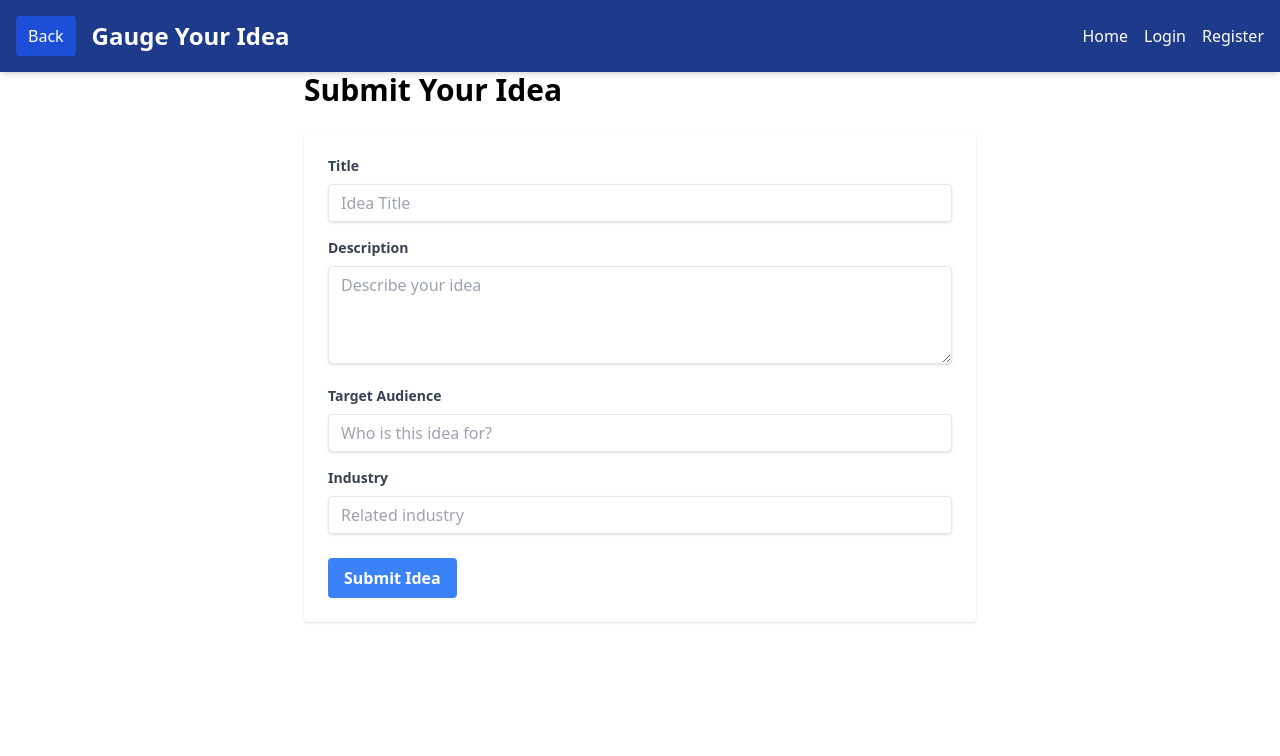
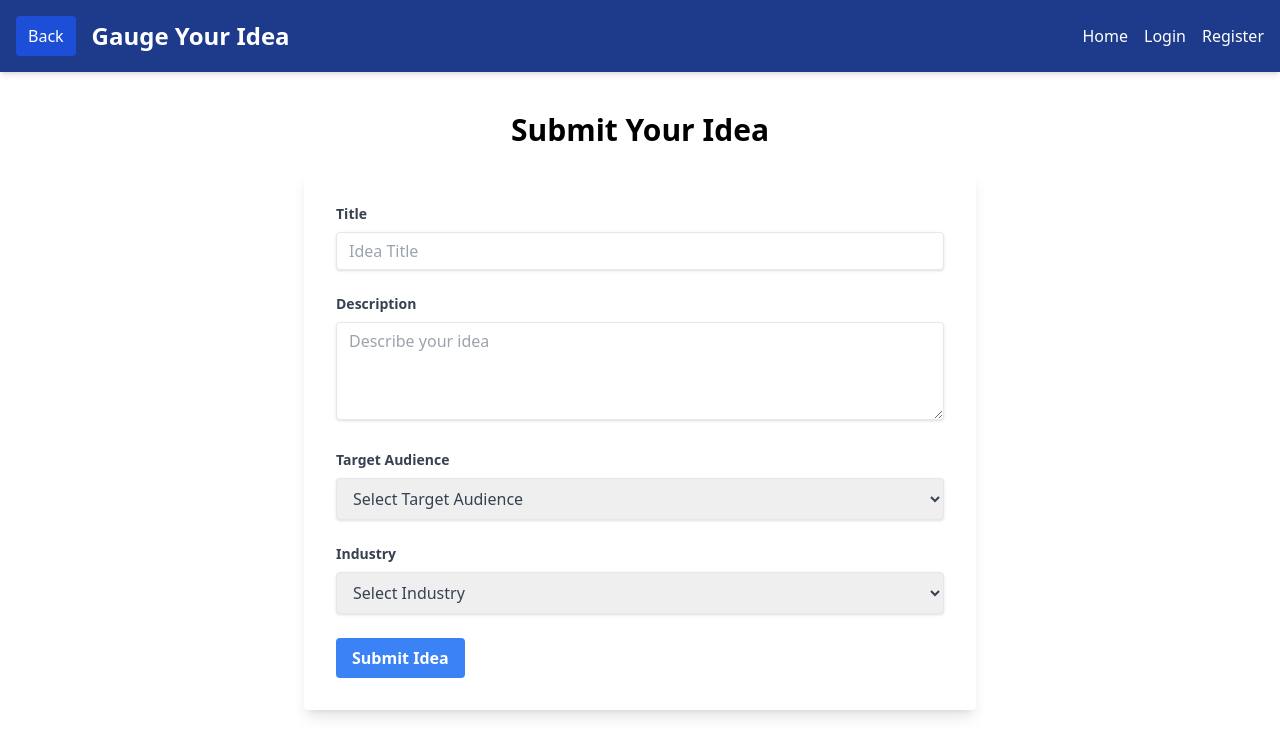
Before and after one commit to dennisyd/gauge-your-idea, a React (Create React App) app: page /submit-idea in a window 1280 px wide. Shown: the top 756 px of the page. Built offline with nearby package versions, Linux system fonts and the light colour scheme.

Commit message:
Added dropdowns

```diff
--- a/package.json
+++ b/package.json
@@ -19,6 +19,7 @@
     "react-dom": "^18.2.0",
     "react-router-dom": "^6.26.2",
     "react-scripts": "^5.0.1",
+    "react-select": "^5.8.1",
     "web-vitals": "^2.1.4"
   },
   "scripts": {
--- a/src/components/SubmitIdea.js
+++ /dev/null
@@ -1,166 +0,0 @@
-import React, { useState, useCallback, useContext } from 'react';
-import axios from 'axios';
-import { AuthContext } from '../context/AuthContext';
-import { useNavigate } from 'react-router-dom';
-import Navbar from '../components/Navbar';
-
-function SubmitIdea() {
-  const { auth } = useContext(AuthContext);
-  const navigate = useNavigate();
-  const [title, setTitle] = useState('');
-  const [description, setDescription] = useState('');
-  const [targetAudience, setTargetAudience] = useState('');
-  const [industry, setIndustry] = useState('');
-  const [error, setError] = useState('');
-  const [success, setSuccess] = useState('');
-
-  const sanitizeInput = useCallback((input) => {
-    return input.replace(/[^\x20-\x7E]/g, '').trim();
-  }, []);
-
-  const handleChange = useCallback(
-    (setter) => (e) => {
-      const sanitizedValue = sanitizeInput(e.target.value);
-      setter(sanitizedValue);
-    },
-    [sanitizeInput]
-  );
-
-  const handleSubmit = async (e) => {
-    e.preventDefault();
-    setError('');
-    setSuccess('');
-
-    const sanitizedTitle = sanitizeInput(title);
-    const sanitizedDescription = sanitizeInput(description);
-    const sanitizedTargetAudience = sanitizeInput(targetAudience);
-    const sanitizedIndustry = sanitizeInput(industry);
-
-    if (!sanitizedTitle || !sanitizedDescription) {
-      setError('Title and description are required.');
-      return;
-    }
-
-    try {
-      const token = auth.token;
-      if (!token) {
-        throw new Error('No authentication token found');
-      }
-
-      const response = await axios.post(
-        '/api/ideas',
-        {
-          title: sanitizedTitle,
-          description: sanitizedDescription,
-          targetAudience: sanitizedTargetAudience,
-          industry: sanitizedIndustry,
-        },
-        {
-          headers: { Authorization: `Bearer ${token}` },
-        }
-      );
-
-      if (response.status === 201) {
-        setSuccess('Idea submitted successfully!');
-        setTitle('');
-        setDescription('');
-        setTargetAudience('');
-        setIndustry('');
-        setTimeout(() => {
-          navigate('/app');
-        }, 1500);
-      } else {
-        throw new Error('Unexpected response from server');
-      }
-    } catch (err) {
-      console.error('Error submitting idea:', err);
-      setError(err.response?.data?.message || 'Failed to submit idea. Please try again.');
-    }
-  };
-
-  return (
-    <>
-      <Navbar /> {/* Make sure the Navbar is correctly added */}
-      <div className="flex items-center justify-center min-h-screen bg-gray-100 p-8">
-        <div className="bg-white w-full max-w-3xl p-10 rounded-lg shadow-md border border-gray-200">
-          <h2 className="text-3xl font-bold text-center mb-8 text-blue-900">Submit Your Idea</h2>
-          {error && <div className="text-red-500 text-center mb-4">{error}</div>}
-          {success && <div className="text-green-500 text-center mb-4">{success}</div>}
-          <form onSubmit={handleSubmit} className="space-y-6">
-            {/* Title */}
-            <div>
-              <label htmlFor="title" className="block text-sm font-medium text-gray-800 mb-1">
-                Title
-              </label>
-              <input
-                id="title"
-                type="text"
-                className="w-full px-4 py-3 border border-gray-300 rounded-lg focus:outline-none focus:ring-2 focus:ring-blue-500"
-                value={title}
-                onChange={handleChange(setTitle)}
-                required
-                maxLength={100}
-                placeholder="Enter your idea title"
-              />
-            </div>
-            {/* Description */}
-            <div>
-              <label htmlFor="description" className="block text-sm font-medium text-gray-800 mb-1">
-                Description
-              </label>
-              <textarea
-                id="description"
-                className="w-full px-4 py-3 border border-gray-300 rounded-lg focus:outline-none focus:ring-2 focus:ring-blue-500"
-                value={description}
-                onChange={handleChange(setDescription)}
-                required
-                rows="4"
-                maxLength={1000}
-                placeholder="Describe your idea"
-              ></textarea>
-            </div>
-            {/* Target Audience */}
-            <div>
-              <label htmlFor="targetAudience" className="block text-sm font-medium text-gray-800 mb-1">
-                Target Audience
-              </label>
-              <input
-                id="targetAudience"
-                type="text"
-                className="w-full px-4 py-3 border border-gray-300 rounded-lg focus:outline-none focus:ring-2 focus:ring-blue-500"
-                value={targetAudience}
-                onChange={handleChange(setTargetAudience)}
-                maxLength={100}
-                placeholder="Who is this idea for?"
-              />
-            </div>
-            {/* Industry */}
-            <div>
-              <label htmlFor="industry" className="block text-sm font-medium text-gray-800 mb-1">
-                Industry
-              </label>
-              <input
-                id="industry"
-                type="text"
-                className="w-full px-4 py-3 border border-gray-300 rounded-lg focus:outline-none focus:ring-2 focus:ring-blue-500"
-                value={industry}
-                onChange={handleChange(setIndustry)}
-                maxLength={100}
-                placeholder="Related industry"
-              />
-            </div>
-            {/* Submit Button */}
-            <button
-              type="submit"
-              className="w-full bg-blue-600 text-white py-3 rounded-lg hover:bg-blue-700 transition duration-300 font-semibold"
-            >
-              Submit Idea
-            </button>
-          </form>
-        </div>
-      </div>
-    </>
-  );
-}
-
-export default SubmitIdea;
--- a/src/pages/SubmitIdea.js
+++ b/src/pages/SubmitIdea.js
@@ -1,4 +1,5 @@
-// File: src/pages/SubmitIdea.js
+// SubmitIdea.jsx
+
 import React, { useState } from 'react';
 import { useNavigate } from 'react-router-dom';
 import axios from 'axios';
@@ -21,12 +22,22 @@ function SubmitIdea() {
       return;
     }
 
+    if (!targetAudience || !industry) {
+      setError('Please select both Target Audience and Industry.');
+      return;
+    }
+
     try {
       setLoading(true);
       setError('');
       await axios.post(
         '/api/ideas',
-        { title, description, targetAudience, industry },
+        {
+          title,
+          description,
+          targetAudience,
+          industry,
+        },
         { headers: { Authorization: `Bearer ${token}` } }
       );
       navigate('/');
@@ -40,11 +51,12 @@ function SubmitIdea() {
   };
 
   return (
-    <div className="max-w-2xl mx-auto">
-      <h1 className="text-3xl font-bold mb-6">Submit Your Idea</h1>
-      {error && <p className="text-red-500 mb-4">{error}</p>}
-      <form onSubmit={handleSubmit} className="bg-white p-6 rounded shadow">
-        <div className="mb-4">
+    <div className="max-w-2xl mx-auto mt-10">
+      <h1 className="text-3xl font-bold mb-6 text-center">Submit Your Idea</h1>
+      {error && <p className="text-red-500 mb-4 text-center">{error}</p>}
+      <form onSubmit={handleSubmit} className="bg-white p-8 rounded shadow-lg">
+        {/* Title Field */}
+        <div className="mb-6">
           <label
             className="block text-gray-700 text-sm font-bold mb-2"
             htmlFor="title"
@@ -58,10 +70,12 @@ function SubmitIdea() {
             value={title}
             onChange={(e) => setTitle(e.target.value)}
             required
-            className="shadow appearance-none border rounded w-full py-2 px-3 text-gray-700 leading-tight focus:outline-none focus:shadow-outline"
+            className="shadow border rounded w-full py-2 px-3 text-gray-700 leading-tight focus:outline-none focus:ring focus:ring-blue-300"
           />
         </div>
-        <div className="mb-4">
+
+        {/* Description Field */}
+        <div className="mb-6">
           <label
             className="block text-gray-700 text-sm font-bold mb-2"
             htmlFor="description"
@@ -75,26 +89,36 @@ function SubmitIdea() {
             value={description}
             onChange={(e) => setDescription(e.target.value)}
             required
-            className="shadow appearance-none border rounded w-full py-2 px-3 text-gray-700 leading-tight focus:outline-none focus:shadow-outline"
+            className="shadow border rounded w-full py-2 px-3 text-gray-700 leading-tight focus:outline-none focus:ring focus:ring-blue-300"
           ></textarea>
         </div>
-        <div className="mb-4">
+
+        {/* Target Audience Dropdown */}
+        <div className="mb-6">
           <label
             className="block text-gray-700 text-sm font-bold mb-2"
             htmlFor="targetAudience"
           >
             Target Audience
           </label>
-          <input
+          <select
             id="targetAudience"
-            type="text"
-            placeholder="Who is this idea for?"
             value={targetAudience}
             onChange={(e) => setTargetAudience(e.target.value)}
             required
-            className="shadow appearance-none border rounded w-full py-2 px-3 text-gray-700 leading-tight focus:outline-none focus:shadow-outline"
-          />
+            className="shadow border rounded w-full py-2 px-3 text-gray-700 leading-tight focus:outline-none focus:ring focus:ring-blue-300"
+          >
+            <option value="" disabled>
+              Select Target Audience
+            </option>
+            <option value="General Enthusiast">General Enthusiast</option>
+            <option value="Industry Expert">Industry Expert</option>
+            <option value="Experienced Entrepreneur">Experienced Entrepreneur</option>
+            <option value="Potential Customer/User">Potential Customer/User</option>
+          </select>
         </div>
+
+        {/* Industry Dropdown */}
         <div className="mb-6">
           <label
             className="block text-gray-700 text-sm font-bold mb-2"
@@ -102,21 +126,32 @@ function SubmitIdea() {
           >
             Industry
           </label>
-          <input
+          <select
             id="industry"
-            type="text"
-            placeholder="Related industry"
             value={industry}
             onChange={(e) => setIndustry(e.target.value)}
             required
-            className="shadow appearance-none border rounded w-full py-2 px-3 text-gray-700 leading-tight focus:outline-none focus:shadow-outline"
-          />
+            className="shadow border rounded w-full py-2 px-3 text-gray-700 leading-tight focus:outline-none focus:ring focus:ring-blue-300"
+          >
+            <option value="" disabled>
+              Select Industry
+            </option>
+            <option value="Technology">Technology</option>
+            <option value="Healthcare">Healthcare</option>
+            <option value="Finance">Finance</option>
+            <option value="Education">Education</option>
+            <option value="Retail">Retail</option>
+            <option value="Gaming">Gaming</option>
+            <option value="Other">Other</option>
+          </select>
         </div>
+
+        {/* Submit Button */}
         <div className="flex items-center justify-between">
           <button
             type="submit"
             disabled={loading}
-            className={`bg-blue-500 hover:bg-blue-700 text-white font-bold py-2 px-4 rounded focus:outline-none focus:shadow-outline ${
+            className={`bg-blue-500 hover:bg-blue-700 text-white font-bold py-2 px-4 rounded focus:outline-none focus:ring focus:ring-blue-300 ${
               loading ? 'opacity-50 cursor-not-allowed' : ''
             }`}
           >
```
Also changed, not shown: src/components/Dropdown.js (added, +29 -0 lines), 1 other file (tests, documents, lock files or other folders).
